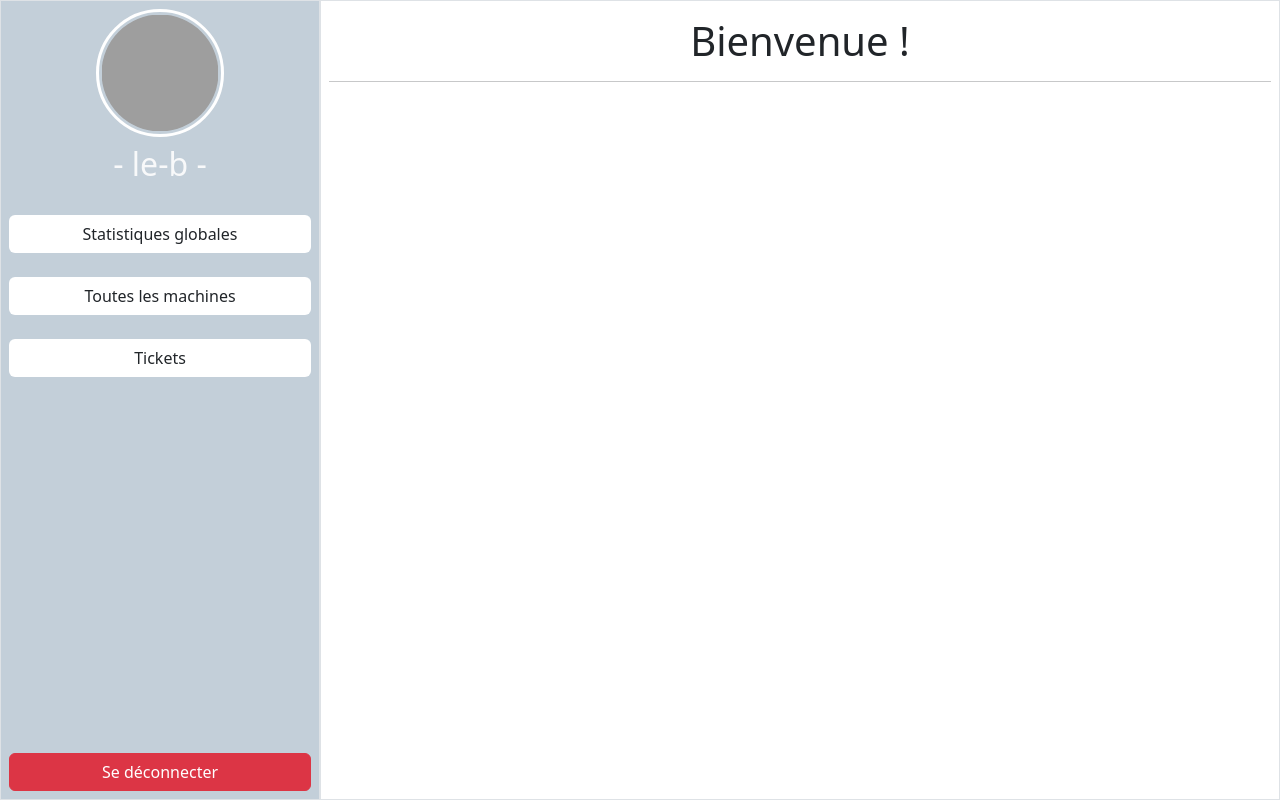
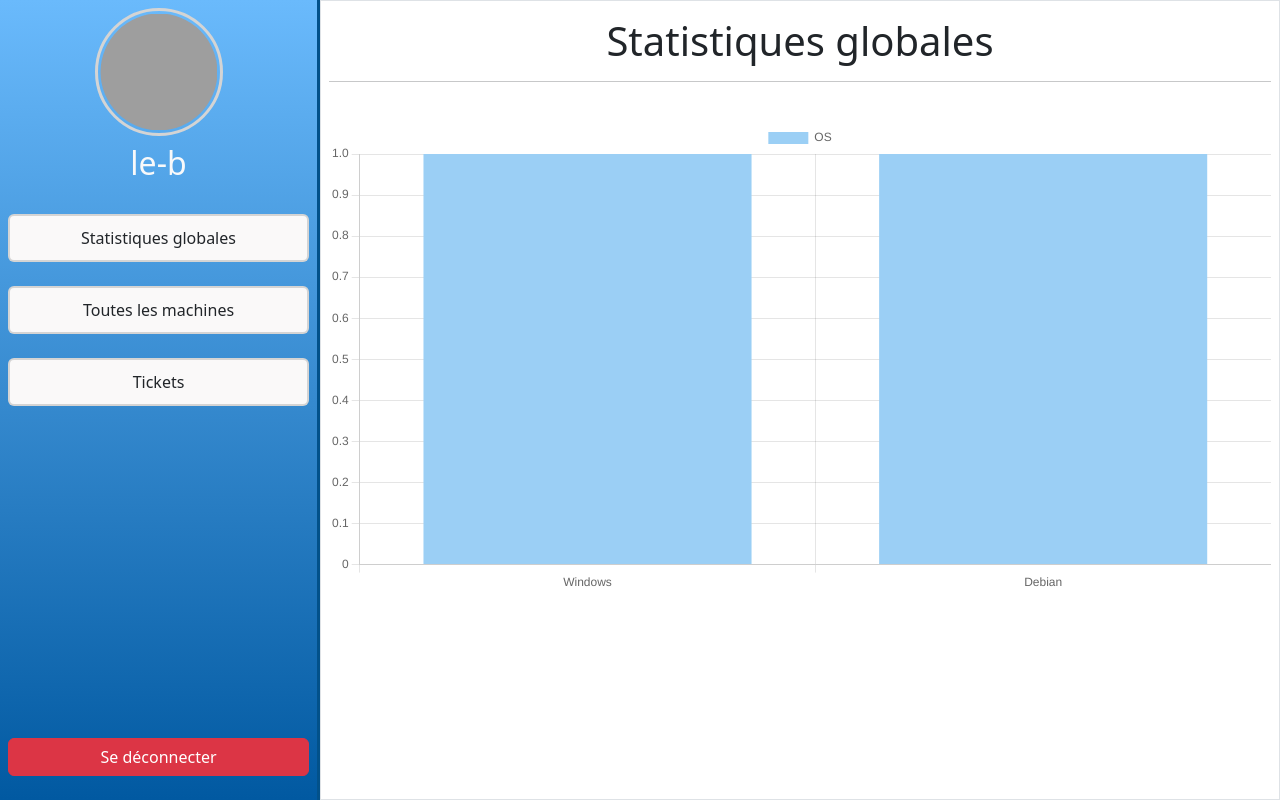
Before and after one commit to baptiste-autret/projet-ordinateur-ocs, a PHP site: page /pages/statistiquesGlobales.php in a window 1280 px wide. Run offline with PHP 8.4, Linux system fonts and the light colour scheme; a user stored in the database is signed in; data that the repository does not hold is empty; grey boxes are pictures that could not be loaded.

Commit message:
Add Chart.js integration and update UI elements across multiple pages
- Included Chart.js library in header.php for data visualization.
- Enhanced navigation.php with a gradient background and improved button styles.
- Updated style.css with new styles for tables and buttons.
- Modified statistiquesGlobales.php and toutesmachines.php to display relevant titles and added a canvas for the chart.
- Added spacing in informationMachines.php for better layout.

```diff
--- a/component/header.php
+++ b/component/header.php
@@ -10,6 +10,7 @@
         integrity="sha384-sRIl4kxILFvY47J16cr9ZwB07vP4J8+LH7qKQnuqkuIAvNWLzeN8tE5YBujZqJLB" crossorigin="anonymous">
 
     <link rel="stylesheet" href="../css/style.css">
+    <script src="https://cdn.jsdelivr.net/npm/chart.js"></script>
 </head>
 
 <?php
--- a/component/navigation.php
+++ b/component/navigation.php
@@ -1,10 +1,10 @@
-<div class="p-2 flex-fill bd-highlight border w-25 text-light zone-utilisateur d-flex flex-column min-vh-100"
-    style="background-color: #c3cfd9; border-color: #c3cfd9;">
+<div class="p-2 flex-fill bd-highlight w-25 text-light zone-utilisateur d-flex flex-column min-vh-100"
+    style="background: linear-gradient(rgb(106, 186, 252), rgb(1, 89, 161));; border-right: 3px solid #02518a;">
     <div class="zone-pdp">
         <img src="https://upload.wikimedia.org/wikipedia/commons/a/ac/Default_pfp.jpg" class="pdp" alt="">
     </div>
 
-    <h2 class="text-center mt-2">- <?= $id ?> -</h2>
+    <h2 class="text-center mt-2"><?= $id ?></h2>
 
     <a href="../index.php" class="mt-4">
         <button type="submit" class="btn w-100 btnRedirection">
@@ -18,14 +18,14 @@
         </button>
     </a>
 
-    <a href="https://docs.google.com/forms/d/e/1FAIpQLScZUZXpnUB3ZyOY2D-E1SJR1TPA61Qd7sCmdTu0nqNPrB3Phw/viewform?usp=publish-editor" class="mt-4">
+    <a href="https://docs.google.com/forms/d/e/1FAIpQLScZUZXpnUB3ZyOY2D-E1SJR1TPA61Qd7sCmdTu0nqNPrB3Phw/viewform?usp=publish-editor" target="_blank" class="mt-4">
         <button type="submit" class="btn w-100 btnRedirection">
             Tickets
         </button>
     </a>
 
     <a href="../pages/deconnexion.php" class="mt-auto">
-        <button type="submit" class="btn btn-danger w-100">
+        <button type="submit" class="btn btn-danger w-100 mb-3">
             Se déconnecter
         </button>
     </a>
--- a/css/style.css
+++ b/css/style.css
@@ -1,7 +1,18 @@
-.test-zone {
-    background-color: red;
-    border: 2px solid black;
+/* Element globaux */
+
+tbody tr td {
+    border: 2px dashed rgba(9, 190, 245, 0.5) !important;
+    background-color: #dbf0ff9f !important;
 }
+
+th {
+    background-color: #c1e7fd !important;
+    border: 2px solid rgba(9, 190, 245, 0.5) !important;
+}
+
+
+
+
 
 #alerteUtilisateur {
     transition: opacity 0.5s ease;
@@ -9,6 +20,13 @@
 
 #alerteUtilisateur.hidding {
     opacity: 0 !important;
+}
+
+
+
+
+.w-70 {
+    width: 70% !important;
 }
 
 .zone-pdp {
@@ -22,19 +40,26 @@
     height: 10vw;
     border-radius: 50%;
     padding: 0.2vw;
-    border: 0.3vw solid #ffffff;
+    border: 0.3vw solid #d4d4d4;
 }
 
+
+/* Boutons de redirection */
 .btnRedirection {
-    background-color: #ffffff;
+    background-color: #faf9f9;
+    transition: all 0.5s ease;
+    border: 2.5px solid rgba(145, 145, 145, 0.363);
+    height: 6vb;
 }
 
 .btnRedirection:hover {
-    background-color:grey;
-    color:white;
+    background-color: rgb(12, 97, 255);
+    color: white;
     font-weight: bold;
+    border: 2.5px solid rgb(13, 74, 196);
 }
 
-.w-70 {
-    width:70% !important;
+.btnRedirection:active {
+    background-color: rgb(82, 141, 250) !important;
+    color: white !important;
 }
--- a/js/script.js
+++ b/js/script.js
@@ -19,3 +19,17 @@ else {
     alertBox.classList.toggle("hidding");
     alertBox.style.display = "none";
 }
+
+const ctx = document.getElementById('monGraphique');
+
+new Chart(ctx, {
+    type: 'bar',
+    data: {
+        labels: ['Windows', 'Debian'],
+        datasets: [{
+            label: 'OS',
+            backgroundColor: '#9bcff5',
+            data: [1, 1]
+        }]
+    }
+});
--- a/pages/informationMachines.php
+++ b/pages/informationMachines.php
@@ -34,6 +34,8 @@ if (isset($_SESSION["login"])) {
             </h1>
             <hr>
 
+            <br>
+
             <table class="table table-bordered w-50">
                 <tbody>
                     <tr>
--- a/pages/statistiquesGlobales.php
+++ b/pages/statistiquesGlobales.php
@@ -4,18 +4,24 @@ require_once '../bdd/connexion_bdd.php';
 
 if (isset($_SESSION["login"])) {
     $id = $_SESSION["login"];
-    ?>
+?>
     <div class="d-flex bd-highlight min-vh-100">
 
         <?php require_once '../component/navigation.php'; ?>
 
         <div class="p-2 flex-fill bd-highlight border w-75 min-vh-100">
             <div class="alert alert-success text-center" id="alerteUtilisateur">Connexion réussie !</div>
-            <h1 class="text-center mt-2">Bienvenue !</h1>
+            <h1 class="text-center mt-2">Statistiques globales</h1>
             <hr>
+
+            <br>
+
+            <canvas id="monGraphique"></canvas>
         </div>
+
+
     </div>
-    <?php
+<?php
 } else {
     $id = '';
     header('Location: ../pages/login.php');
```
Also changed, not shown: pages/toutesmachines.php (+9 -10 lines).
